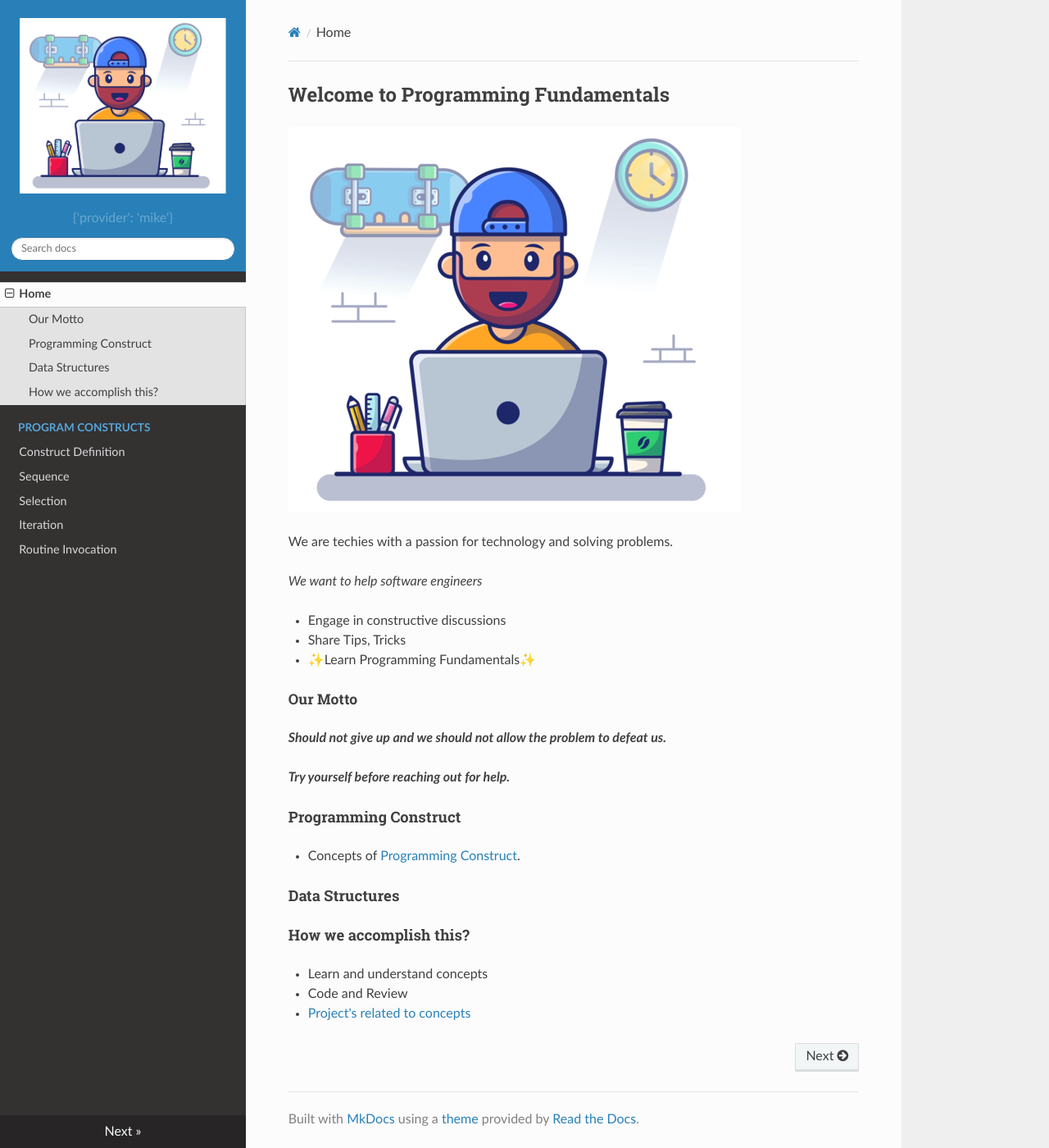
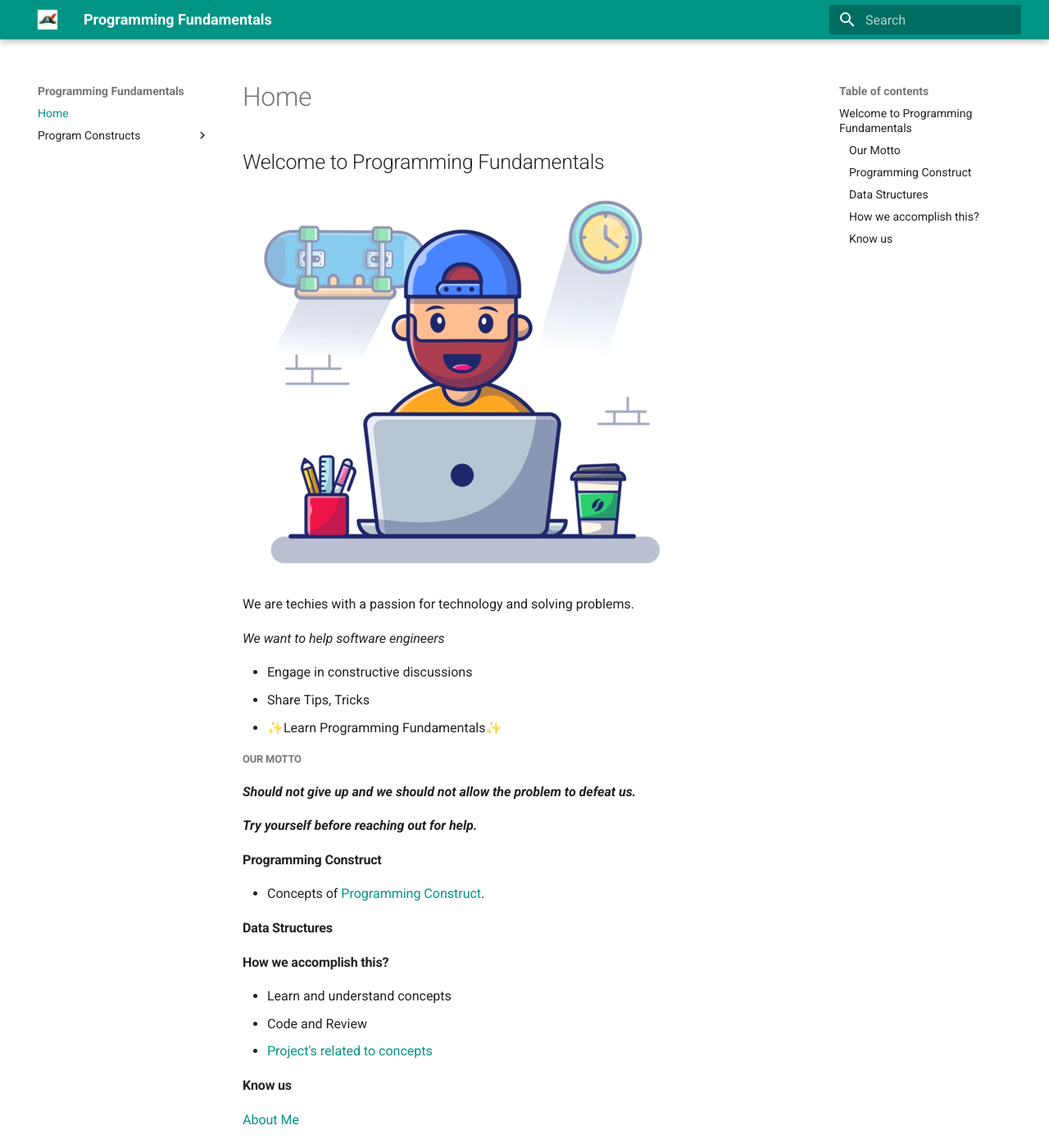
Before and after one commit to santosh-1987/programming-fundamentals, an MkDocs documentation site: the page built from docs/index.md, in a window 1280 px wide and 1400 px high. Shown: the whole window at 82% size. Built offline with MkDocs 1.6.1 and Material for MkDocs 9.7.7, drawn with Linux system fonts in a browser that asks for light colours; nearby versions of some CDN libraries; the version menu is left out; some of the changed text lies outside the part shown.

Commit message:
Added Icons

```diff
--- a/docs/index.md
+++ b/docs/index.md
@@ -27,3 +27,6 @@ We are techies with a passion for technology and solving problems.
 - Learn and understand concepts
 - Code and Review
 - [Project's related to concepts](https://github.com/santosh-1987/ScalingChallenges)
+
+### Know us
+[About Me](http://susant.in/)
--- a/mkdocs.yml
+++ b/mkdocs.yml
@@ -19,20 +19,20 @@ nav:
 
 # Configuration
 theme:
-  name: readthedocs
+  name: material
   highlightjs: true
   hljs_languages:
     - yaml
     - ruby
   include_homepage_in_sidebar: true
   collapse_navigation: true
-  logo: "assets/images/programmer.png"
-  favicon: "assets/images/programmer.png"
+  logo: "assets/images/logo.jpeg"
+  favicon: "assets/images/favicon.jpeg"
   feature:
     - navigation.tabs
   language: "en"
   palette:
-    primary: "blue"
+    primary: "teal"
     accent: "green"
   font:
     text: "Roboto"
```
Also changed, not shown: docs/assets/images/favicon.jpeg (added), docs/assets/images/logo.jpeg (added).
